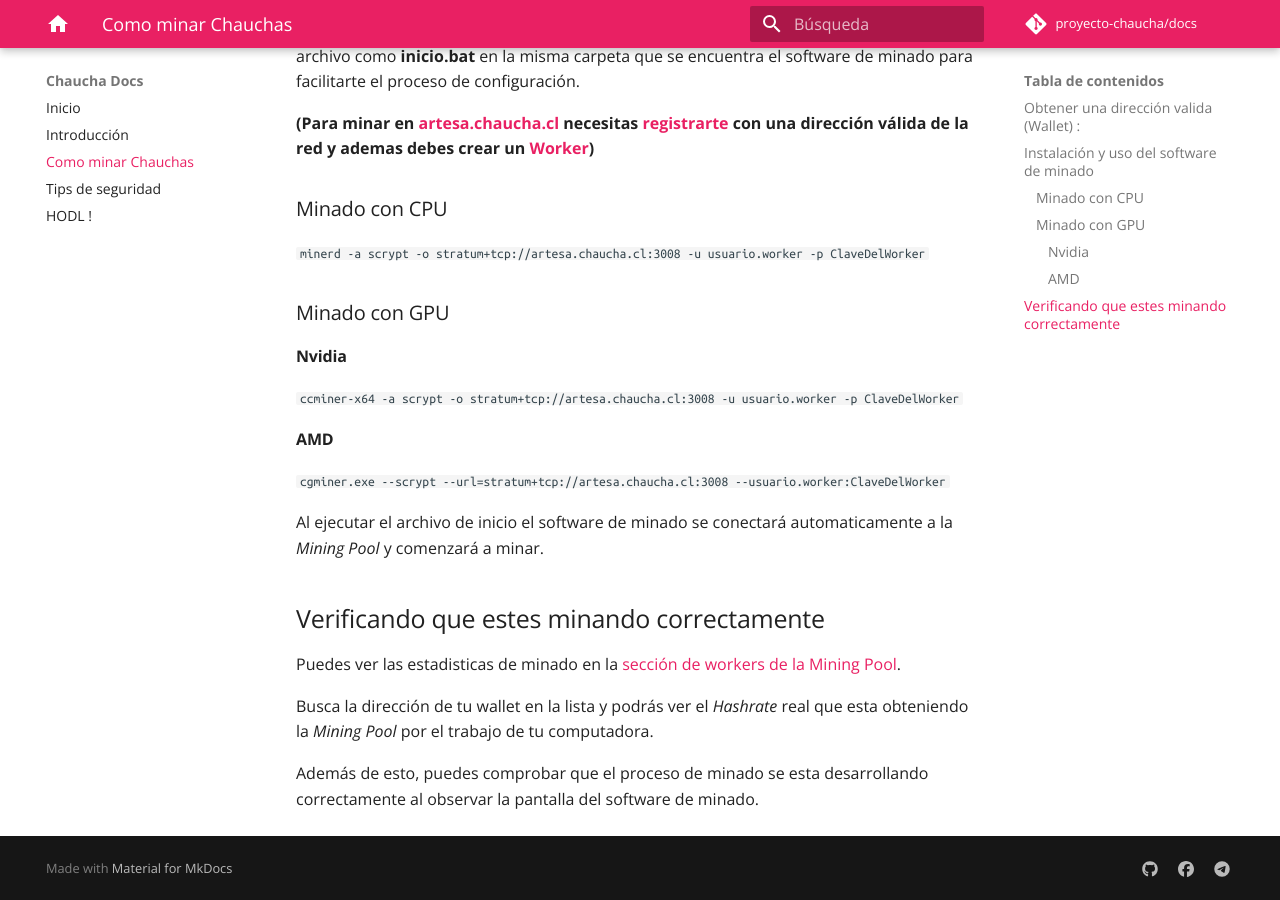
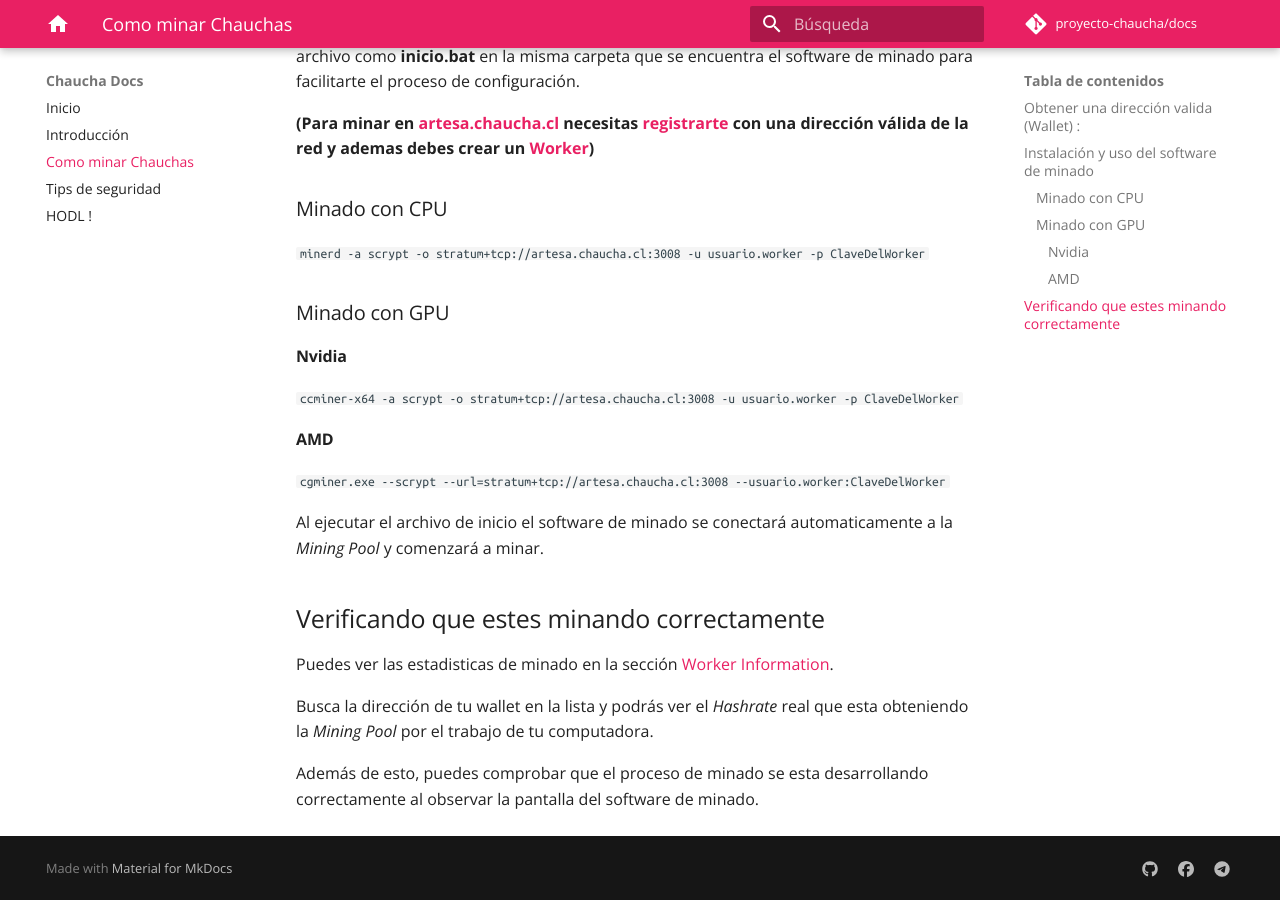
Before and after one commit to proyecto-chaucha/docs, an MkDocs documentation site: the page built from docs/mining.md, in a window 1280 px wide and 900 px high, scrolled down 1533 px. Built offline with MkDocs 1.6.1 and Material for MkDocs 9.7.7, drawn with Linux system fonts in a browser that asks for light colours; comment, search, counter and statistics services are not loaded; old or Windows-style settings are respelled for this version of MkDocs.

Commit message:
worker information

```diff
--- a/docs/mining.md
+++ b/docs/mining.md
@@ -46,7 +46,7 @@ Al ejecutar el archivo de inicio el software de minado se conectará automaticam
 
 ## Verificando que estes minando correctamente
 
-Puedes ver las estadisticas de minado en la [sección de workers de la Mining Pool](http://artesa.chaucha.cl/workers).
+Puedes ver las estadisticas de minado en la sección [Worker Information](http://artesa.chaucha.cl/public/index.php?page=dashboard).
 
 Busca la dirección de tu wallet en la lista y podrás ver el *Hashrate* real que esta obteniendo la *Mining Pool* por el trabajo de tu computadora.
 
```
